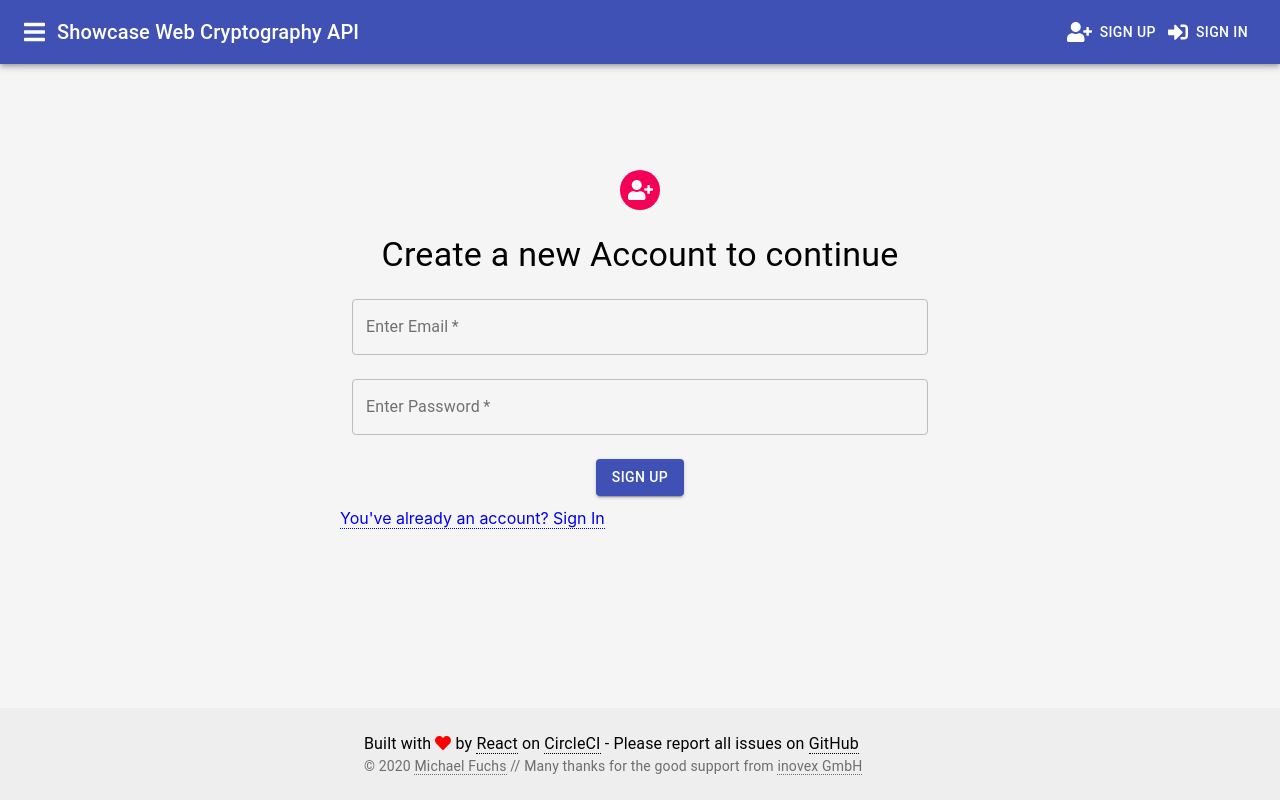
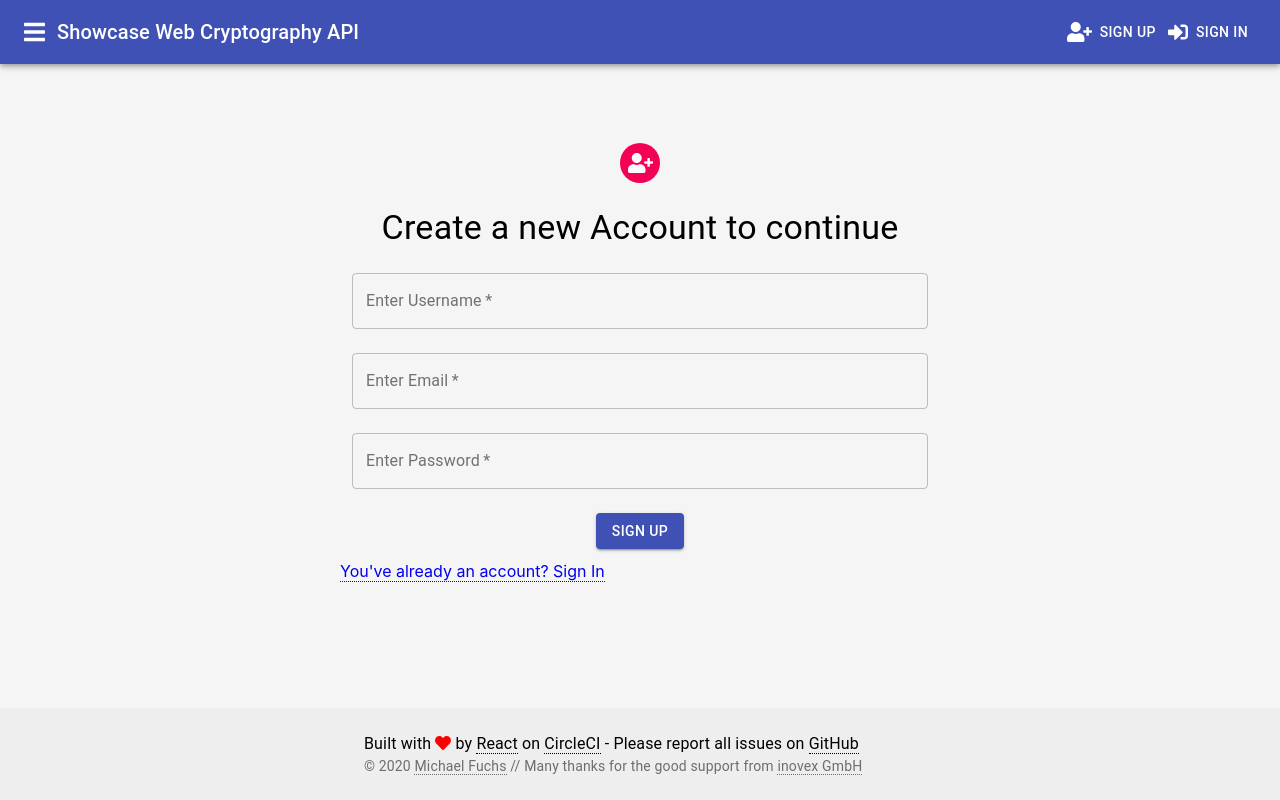
Before and after one commit to theexiile1305/showcase-wca, a React (Create React App) app: page /signUp in a window 1280 px wide. Built offline with nearby package versions, Linux system fonts and the light colour scheme; no server answers.

Commit message:
displayName and emailVerified added to MUser

```diff
--- a/src/Components/Pages/SignUp/index.tsx
+++ b/src/Components/Pages/SignUp/index.tsx
@@ -19,12 +19,13 @@ const SignUp: React.FC = () => {
   const dispatch = useDispatch();
   const history = useHistory();
 
+  const [username, setUsername] = useState('');
   const [email, setEmail] = useState('');
   const [password, setPassword] = useState('');
 
   const handleSubmit = (event: React.FormEvent<HTMLFormElement>): void => {
     event.preventDefault();
-    dispatch(signUp(email, password, () => history.push(HOME)));
+    dispatch(signUp(username, email, password, () => history.push(HOME)));
   };
 
   return (
@@ -39,6 +40,21 @@ const SignUp: React.FC = () => {
           <Typography variant="h4">
           Create a new Account to continue
           </Typography>
+        </Grid>
+        <Grid item xs={12}>
+          <TextField
+            variant="outlined"
+            required
+            fullWidth
+            id="username"
+            name="username"
+            type="text"
+            label="Enter Username"
+            value={username}
+            onChange={
+              (event: React.ChangeEvent<HTMLInputElement>): void => setUsername(event.target.value)
+            }
+          />
         </Grid>
         <Grid item xs={12}>
           <TextField
--- a/src/Models/MUser.ts
+++ b/src/Models/MUser.ts
@@ -1,4 +1,6 @@
 export interface MUser {
   uid: string;
   email: string | null;
+  displayName: string | null;
+  emailVerified: boolean;
 }
--- a/src/Store/user/UserActions.ts
+++ b/src/Store/user/UserActions.ts
@@ -24,6 +24,8 @@ export const saveUserData: ActionCreator<SaveUserAction> = (user: firebase.User)
   user: {
     uid: user.uid,
     email: user.email,
+    displayName: user.displayName,
+    emailVerified: user.emailVerified,
   },
 });
 
```
